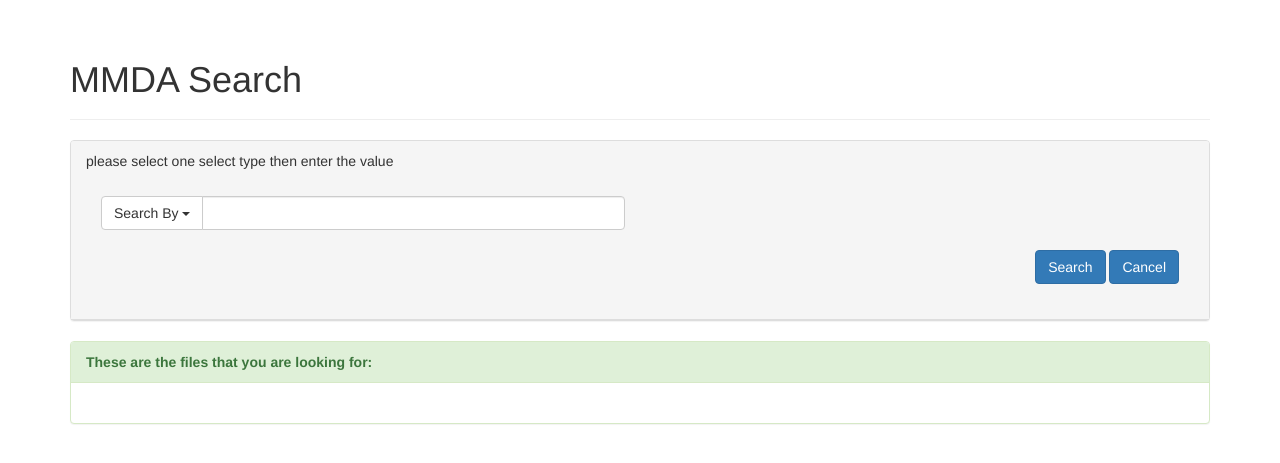
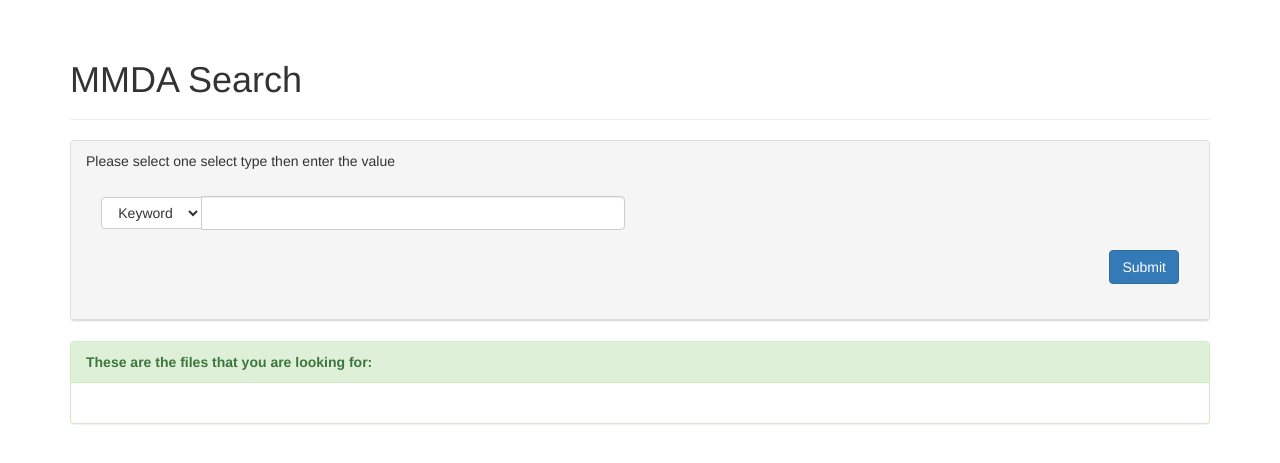
Before and after one commit to emily20161github/MMDA_424Project, a Django app: page /query in a window 1280 px wide. Shown: the part 52-515 px from the top of the page. Run offline with Django 3.2, Linux system fonts and the light colour scheme; some libraries are stand-ins or nearby versions.

Commit message:
fixed query.html template

```diff
--- a/DAGR/templates/DAGR/query.html
+++ b/DAGR/templates/DAGR/query.html
@@ -18,32 +18,36 @@
 
 <!--search panel-->
 <div class="panel panel-default">
-<div class="panel-heading"><p>please select one select type then enter the value</p>
+<div class="panel-heading"><p>Please select one select type then enter the value</p>
   <div class="panel-body">
 <div class="row">
   <div class="col-lg-6">
     <div class="input-group">
       <div class="input-group-btn">
-        <button type="button" class="btn btn-default dropdown-toggle" data-toggle="dropdown" aria-haspopup="true" aria-expanded="false">Search By <span class="caret"></span></button>
+        <select type="button" class="btn btn-default dropdown-toggle" data-toggle="dropdown" aria-haspopup="true" aria-expanded="false" form="queryform" id="type">
         <ul class="dropdown-menu dropdown-menu-right">
-          <li><a href="#"><b>Keyword</b></a></li>
-          <li><a href="#"><b>Name</b></a></li>
-          <li><a href="#"><b>Date</b></a></li>
-          <li><a href="#"><b>Size</b></a></li>
-          <li><a href="#"><b>Type</b></a></li>
+          <option value="keyword">Keyword</option>
+          <option value="name">Name</option>
+          <option value="size">Date</option>
+          <option value="type">Size</option>
         </ul>
+        </select>
       </div><!-- /btn-group -->
-        <input type="text" class="form-control" aria-label="...">
-               </div><!-- /input-group -->
-                </div><!-- /.col-lg-6 -->
-            </div><!-- /.row -->
+        <form id="queryform" method="post">
+          {% csrf_token %}
+          <input type="text" class="form-control" aria-label="..." id="params">
+                 </div><!-- /input-group -->
+                  </div><!-- /.col-lg-6 -->
+              </div><!-- /.row -->
 
 
-          <p style="text-align: right; margin-top: 20px;">
-            <button type="submit" class="btn btn-primary" id="search">Search</button>
-            <button type="submit" class="btn btn-primary" id="cancel">Cancel</button>
-          </p>
+            <p style="text-align: right; margin-top: 20px;">
+              <input type="submit" class="btn btn-primary" id="search">
+            </p>
+
+        </form>
       </div>
+
     </div>
 </div>
 
--- a/DAGR/views.py
+++ b/DAGR/views.py
@@ -2,6 +2,8 @@ from django.shortcuts import render
 from django.http import HttpResponse
 from django.conf import settings
 from django.views.decorators.csrf import csrf_exempt
+
+from bs4 import BeautifulSoup
 import urllib2
 
 from DAGR.models import *
```
Also changed, not shown: 1 other file.
